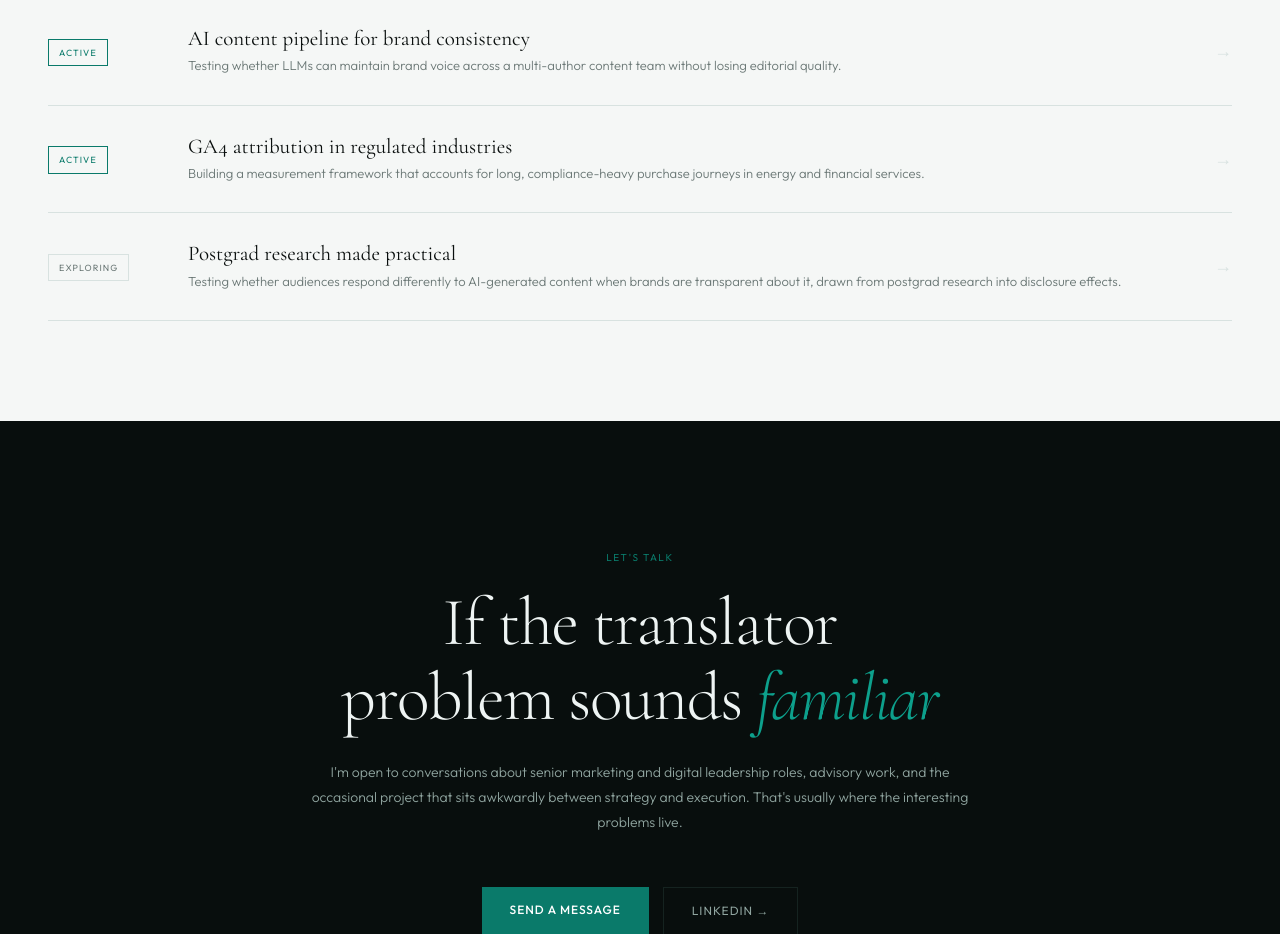
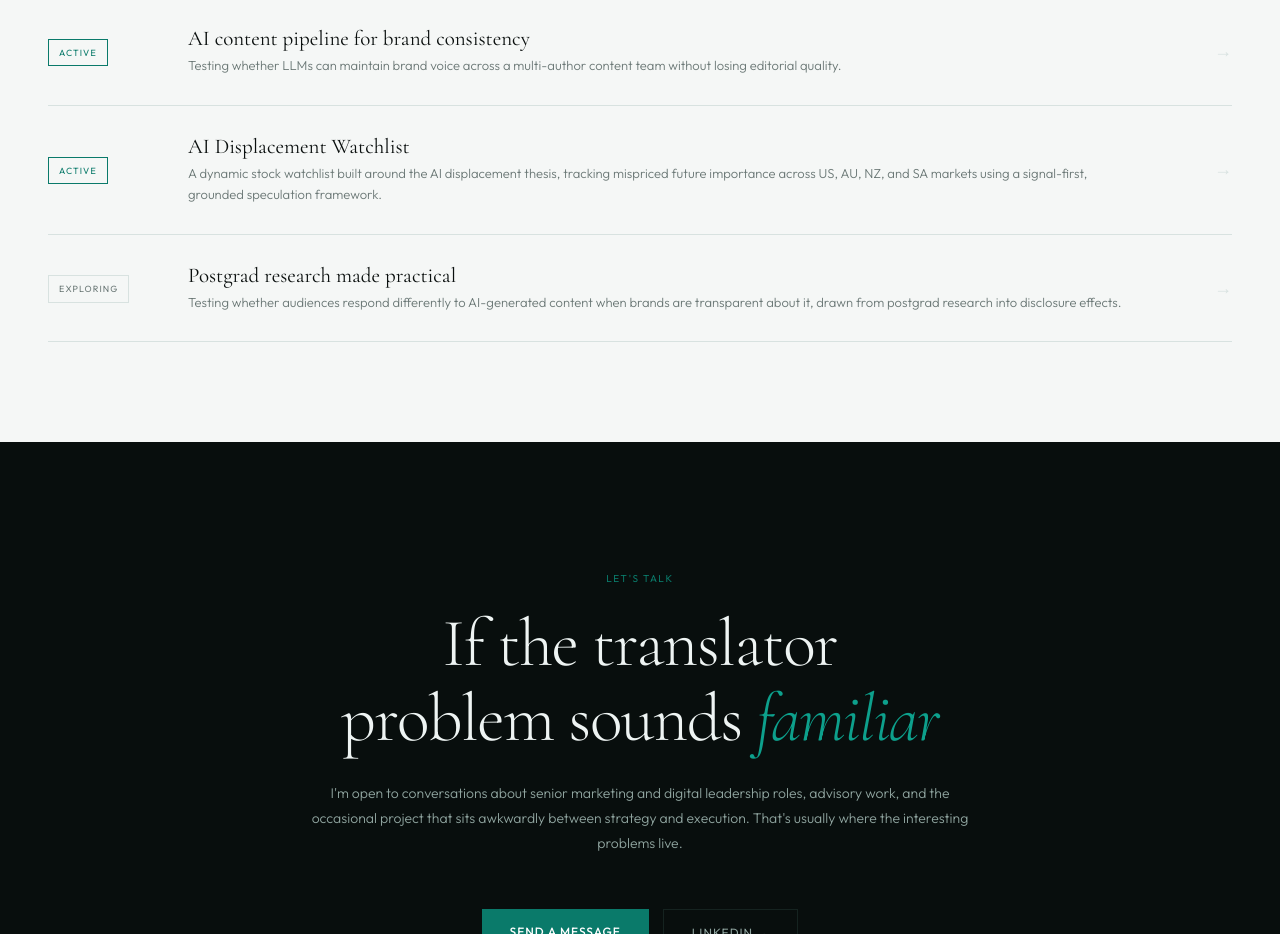
Before and after one commit to ByteGP/eugenechetty-site, an Eleventy site: page index.njk in a window 1280 px wide. Shown: the part 3460-4394 px from the top of the page. Built offline with nearby package versions, Linux system fonts and the light colour scheme; Eleventy itself is replaced by a stand-in of ours; files that its build step writes are made by us from their sources.

Commit message:
Update Lab “ga4-attribution-regulated”

```diff
--- a/lab/ga4-attribution-regulated.md
+++ b/lab/ga4-attribution-regulated.md
@@ -1,7 +1,9 @@
 ---
-title: GA4 attribution in regulated industries
+title: AI Displacement Watchlist
 status: Active
-description: Building a measurement framework that accounts for long, compliance-heavy purchase journeys in energy and financial services.
-url: ""
-order: 2
+description: A dynamic stock watchlist built around the AI displacement thesis,
+  tracking mispriced future importance across US, AU, NZ, and SA markets using a
+  signal-first, grounded speculation framework.
+url: https://gorgeous-hummingbird-583309.netlify.app
+order: 1
 ---
```
